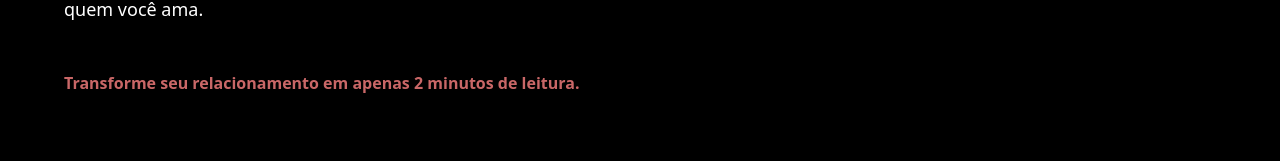
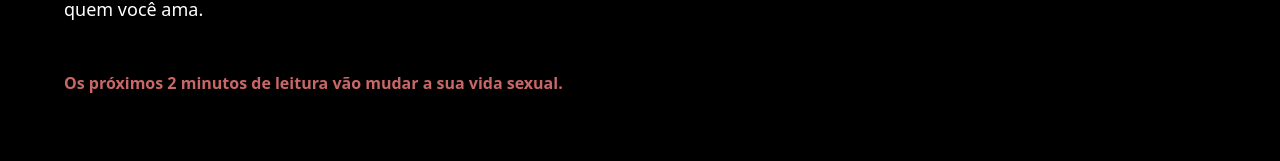
Before and after one commit to FitLove25/Fitloveapp, a React (Vite) app: page / in a window 1280 px wide. Shown: the part 619-780 px from the top of the page. Built offline with nearby package versions, Linux system fonts and the light colour scheme.

Commit message:
Update HeroSection.tsx

```diff
--- a/src/components/HeroSection.tsx
+++ b/src/components/HeroSection.tsx
@@ -32,7 +32,7 @@ const HeroSection = () => {
 
             <div className="mt-12 flex flex-col items-center md:items-start space-y-4">
               <p className="text-base text-red-300 font-semibold animate-pulse">
-                Transforme seu relacionamento em apenas 2 minutos de leitura.
+                Os próximos 2 minutos de leitura vão mudar a sua vida sexual.
               </p>
             </div>
           </div>
```
